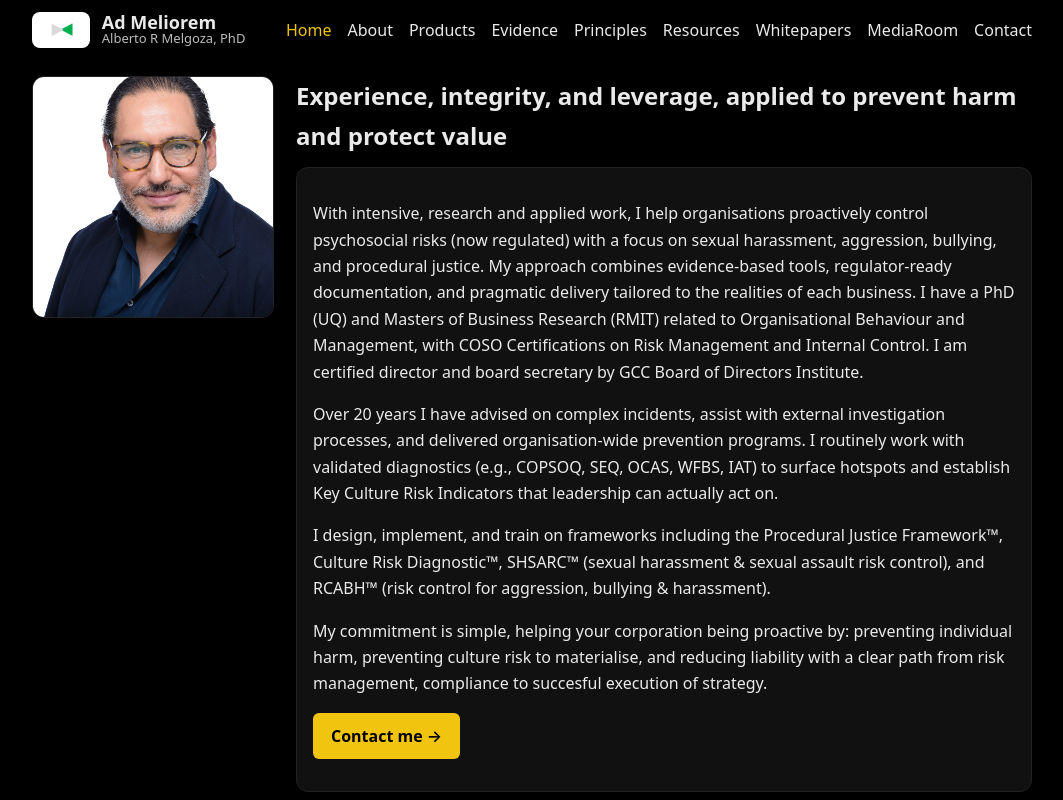
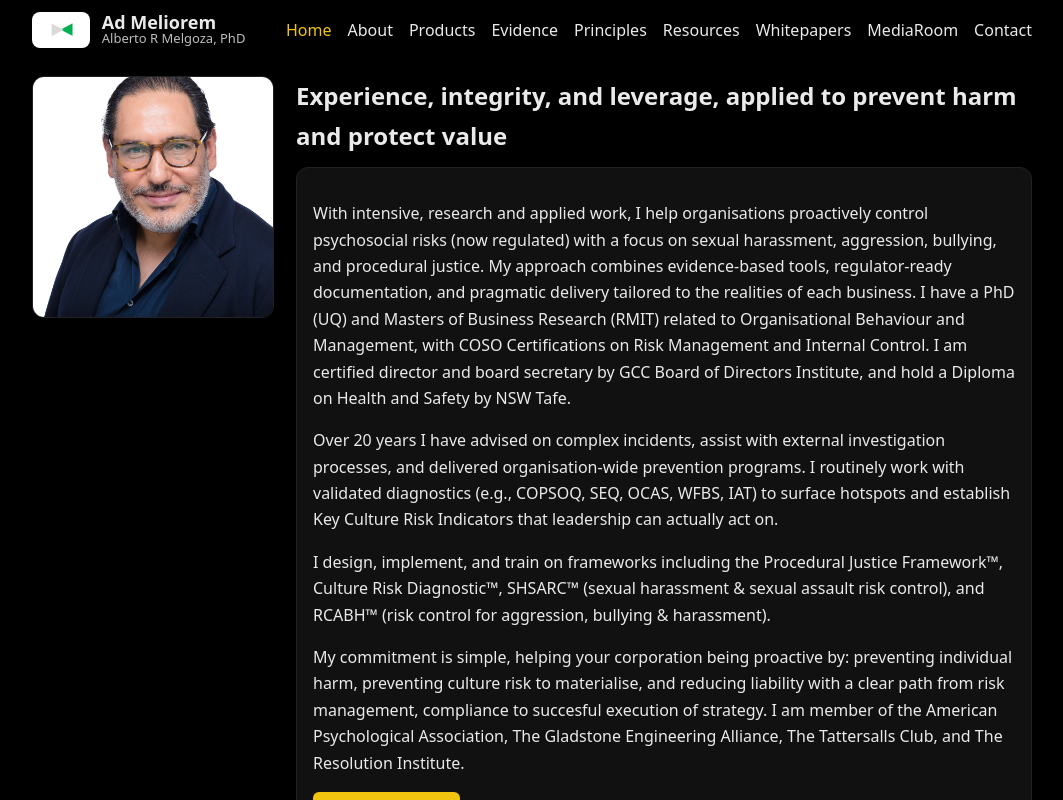
Before and after one commit to AlbertoRMelgoza/AdMeliorem, a Next.js app: page /about in a window 1280 px wide. Shown: the top 800 px of the page, without its empty margins (108-1171 px from the left). Built offline with nearby package versions, Linux system fonts and the light colour scheme.

Commit message:
Update page.tsx

```diff
--- a/app/about/page.tsx
+++ b/app/about/page.tsx
@@ -68,7 +68,7 @@ export default function AboutPage() {
               harassment, aggression, bullying, and procedural justice. My approach combines
               evidence-based tools, regulator-ready documentation, and pragmatic delivery tailored to
               the realities of each business. I have a PhD (UQ) and Masters of Business Research (RMIT) related to Organisational Behaviour and Management, with COSO Certifications
-              on Risk Management and Internal Control. I am certified director and board secretary by GCC Board of Directors Institute.
+              on Risk Management and Internal Control. I am certified director and board secretary by GCC Board of Directors Institute, and hold a Diploma on Health and Safety by NSW Tafe.
             </p>
             <p>
               Over 20 years I have advised on complex incidents, assist with external investigation
@@ -84,6 +84,7 @@ export default function AboutPage() {
             <p>
               My commitment is simple, helping your corporation being proactive by: preventing individual harm, preventing culture risk to materialise, and reducing liability with a
               clear path from risk management, compliance to succesful execution of strategy.
+              I am member of the American Psychological Association, The Gladstone Engineering Alliance, The Tattersalls Club, and The Resolution Institute.
             </p>
 
             <p style={{ marginTop: 16 }}>
```
